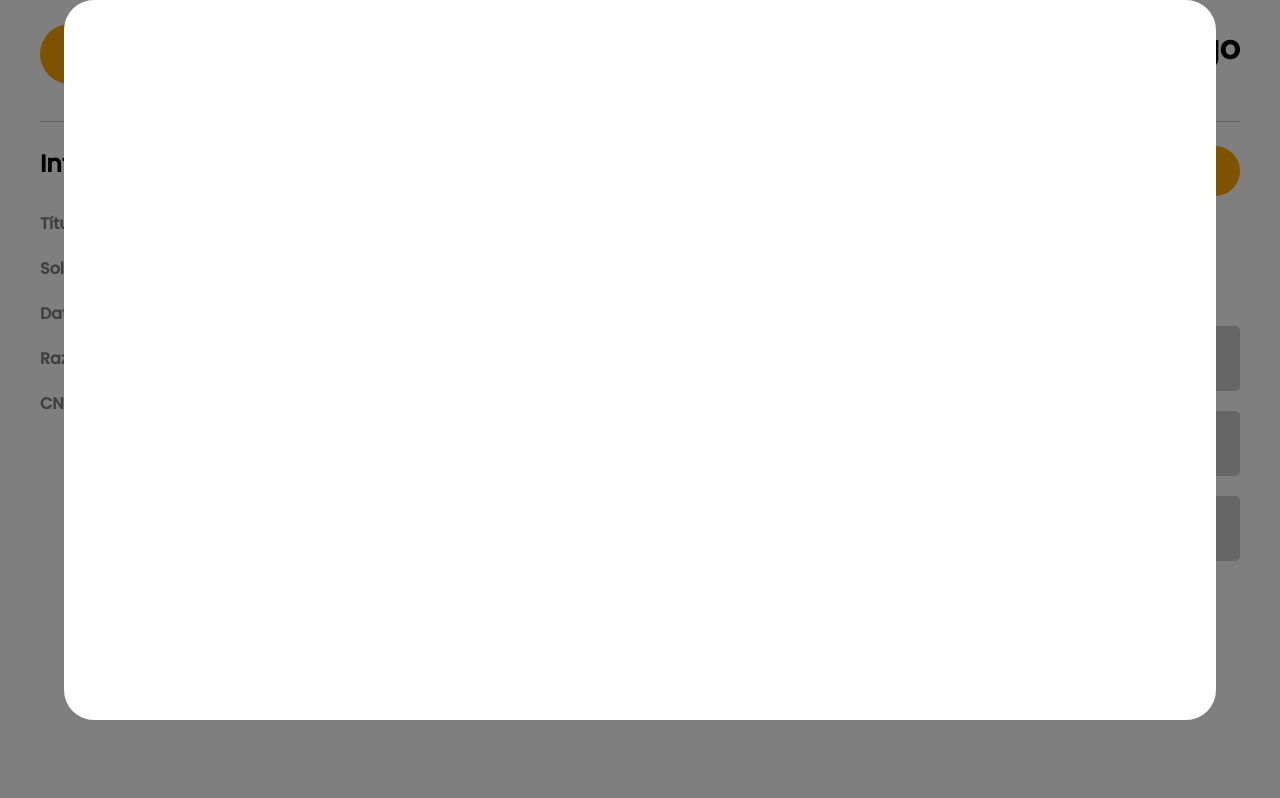
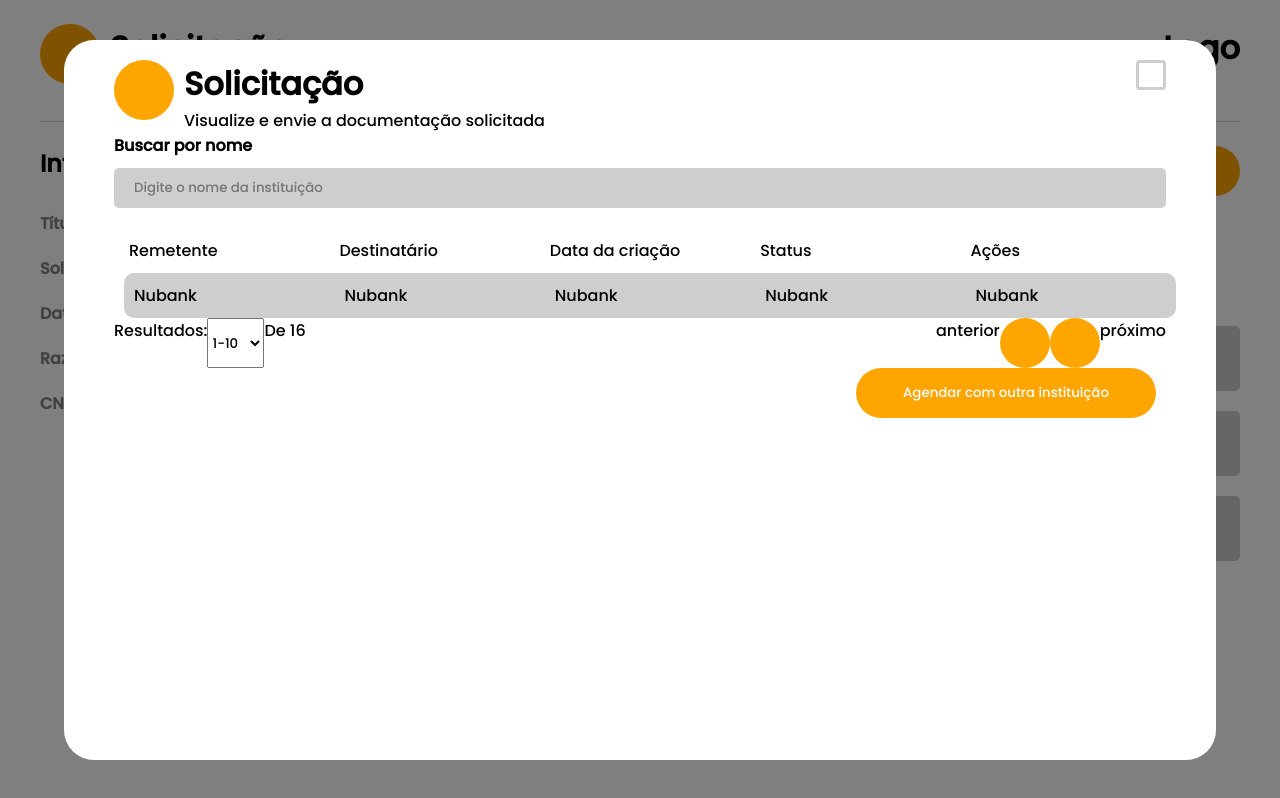
Before and after one commit to nandoProgrammer/teste-teddy, a React (Create React App) app: page / in a window 1280 px wide. Both pictures are taken after a click on the button "Aceitar Open Finance". Built offline with nearby package versions, Linux system fonts and the light colour scheme.

Commit message:
modal feito

```diff
--- a/src/Pages/Components/Main/index.jsx
+++ b/src/Pages/Components/Main/index.jsx
@@ -1,7 +1,24 @@
 import React, { useState } from 'react'
 
-import { MainStyle, BoxInfo, DocumentsBox, WrapperItem, Layer, Item, BoxItemsStatus, StatusItem, List } from './style'
-import { Row, Column, Button, ButtonRounded } from '../../styles';
+import {
+  MainStyle,
+  BoxInfo,
+  CloseBoxInfo,
+  DocumentsBox,
+  WrapperItem,
+  Layer,
+  InputSearch,
+  WrapperItemBoxInfo,
+  ItemBoxItem,
+  ItemFinance,
+  InfoItem,
+  Item,
+  BoxItemsStatus,
+  StatusItem,
+  List
+} from './style';
+
+import { Row, Column, Button, ButtonRounded, RoundedItem } from '../../styles';
 
 import data from '../../../data';
 
@@ -12,15 +29,93 @@
        setModalStatus('block');
     }
 
+    const closeModal = () => {
+       setModalStatus('none');
+    }
+
     return (
         <>
         <Layer display={modalStatus}>
             <BoxInfo>
+              <Row content={'space-between'}>
+                <Row>
+                  <RoundedItem />
+                  <div>
+                      <h1>Solicitação</h1>
+                      <span>Visualize e envie a documentação solicitada</span>
+                  </div>
+                </Row>
+                <CloseBoxInfo onClick={closeModal}></CloseBoxInfo>
+              </Row>
+              <Column>
+                <h4>Buscar por nome</h4>
+                <InputSearch placeholder='Digite o nome da instituição'/>
+                <WrapperItemBoxInfo>
+                   <InfoItem>
+                     Remetente
+                   </InfoItem>
+                   <InfoItem>
+                     Destinatário
+                   </InfoItem>
+                   <InfoItem>
+                     Data da criação
+                   </InfoItem>
+                   <InfoItem>
+                     Status
+                   </InfoItem>
+                   <InfoItem>
+                     Ações
+                   </InfoItem>
+                </WrapperItemBoxInfo>
+                <ItemBoxItem>
+                  <ItemFinance>
+                    Nubank
+                  </ItemFinance>
+                  <ItemFinance>
+                    Nubank
+                  </ItemFinance>
+                  <ItemFinance>
+                    Nubank
+                  </ItemFinance>
+                  <ItemFinance>
+                    Nubank
+                  </ItemFinance>
+                  <ItemFinance>
+                    Nubank
+                  </ItemFinance>
+                </ItemBoxItem>
+              </Column>
+              <Row content={'space-between'}>
+                <Row>
+                  <span>Resultados:</span>
+                  <select>
+                    <option>1-10</option>
+                    <option>2-10</option>
+                    <option>3-10</option>
+                    <option>4-10</option>
+                    <option>5-10</option>
+                    <option>6-10</option>
+                    <option>7-10</option>
+                    <option>8-10</option>
+                    <option>9-10</option>
+                    <option>10-10</option>
+                  </select>
+                  <span>De 16</span>
+                </Row>
+                <Row>
+                  <span> anterior </span>
+                  <ButtonRounded />
+                  <ButtonRounded />
+                  <span> próximo </span>
+                </Row>
 
+              </Row>
+              <Row content={'flex-end'}>
+                <Button>Agendar com outra instituição</Button>
+              </Row>
             </BoxInfo>
         </Layer>
         <MainStyle>
-
             <Row content={'space-between'}>
               <Column width={'30%'}>
                    <h2>Informações da Solicitação</h2>
@@ -55,31 +150,38 @@
                             <span>Status</span>
                         </WrapperItem>
                         <Column>
-                            <Item>
-                               <WrapperItem>
-                                    <span>Capa do IPTU</span>
-                                    <StatusItem>
-                                            ok
-                                    </StatusItem>
-                               </WrapperItem>
-                            </Item>
-                            <Item>
-                               <WrapperItem>
-                                    <span>Dados Pessoais</span>
-                                    <StatusItem>
-                                            ok
-                                    </StatusItem>
-                               </WrapperItem>
-                            </Item>
-                            <Item>
-                               <WrapperItem>
-                                    <span>Balancete 2020</span>
-                                    <StatusItem>
-                                            ok
-                                    </StatusItem>
-                               </WrapperItem>
-                            </Item>
+                            {
 
+                              data[0].documentos.map((item) => (
+                                <Item>
+                                    <WrapperItem>
+                                          <span>{item.nome}</span>
+                                          {
+                                             item.status === 0 && (
+                                                <StatusItem background={'red'}>
+                                                  ok
+                                                </StatusItem>
+                                             )
+                                          }
+                                          {
+                                             item.status === 1 && (
+                                                <StatusItem background={'orange'}>
+                                                  ok
+                                                </StatusItem>
+                                             )
+                                          }
+                                          {
+                                             item.status === 2 && (
+                                                <StatusItem background={'green'}>
+                                                  ok
+                                                </StatusItem>
+                                             )
+                                          }
+
+                                    </WrapperItem>
+                                </Item>
+                              ))
+                            }
                         </Column>
                     </BoxItemsStatus>
                 </Column>
--- a/src/Pages/Components/Main/style.js
+++ b/src/Pages/Components/Main/style.js
@@ -2,8 +2,8 @@
 
 export const Layer = styled.div`
 
-    width: 100vw;
-    height: 100vh;
+    width: 100%;
+    height: 100%;
     background-color: rgba(0,0,0,0.5);
     position: absolute;
     left: 0;
@@ -17,13 +17,74 @@
 
 export const BoxInfo = styled.div`
 
-    width: 90%;
+    width:90%;
     height: 90%;
     margin: auto;
+    padding: 20px 50px;
     background-color: white;
     border-radius: 30px;
+    position: absolute;
+    top: 50%;
+    left: 50%;
+    transform: translate(-50%, -50%);
 
-`;
+`
+
+export const CloseBoxInfo = styled.div`
+
+    width: 30px;
+    height: 30px;
+    border: 3px solid #cecece;
+    border-radius: 4px;
+
+`
+
+export const InputSearch = styled.input`
+
+   background-color: #cecece;
+   padding: 10px 20px;
+   border: none;
+   border-radius: 5px;
+   margin-top: 10px;
+
+`
+
+export const WrapperItemBoxInfo = styled.div`
+
+   width: 100%;
+   margin: 0 10px;
+   display: flex;
+   flex-direction: row;
+   margin-top: 20px;
+
+`
+export const InfoItem = styled.div`
+
+   width: 20%;
+   padding: 10px 5px;
+
+
+`
+
+export const ItemBoxItem = styled.div`
+
+  width: 100%;
+  margin: 0 10px;
+  display: flex;
+  flex-direction: row;
+  background-color: #cecece;
+  border-radius: 10px;
+
+
+`
+
+export const ItemFinance = styled.div`
+
+   width: 20%;
+   padding: 10px;
+
+
+`
 
 export const MainStyle = styled.main`
 
@@ -91,6 +152,6 @@
 
   padding: 5px 35px;
   border-radius: 30px;
-  background-color: green;
+  background-color: ${(props) => props.background};
 
 `;
--- a/src/data.js
+++ b/src/data.js
@@ -15,7 +15,7 @@
                 status: 0
             },
             {
-                nome: 'Balancete 2020U',
+                nome: 'Balancete 2020',
                 status: 1
             },
         ]
```
